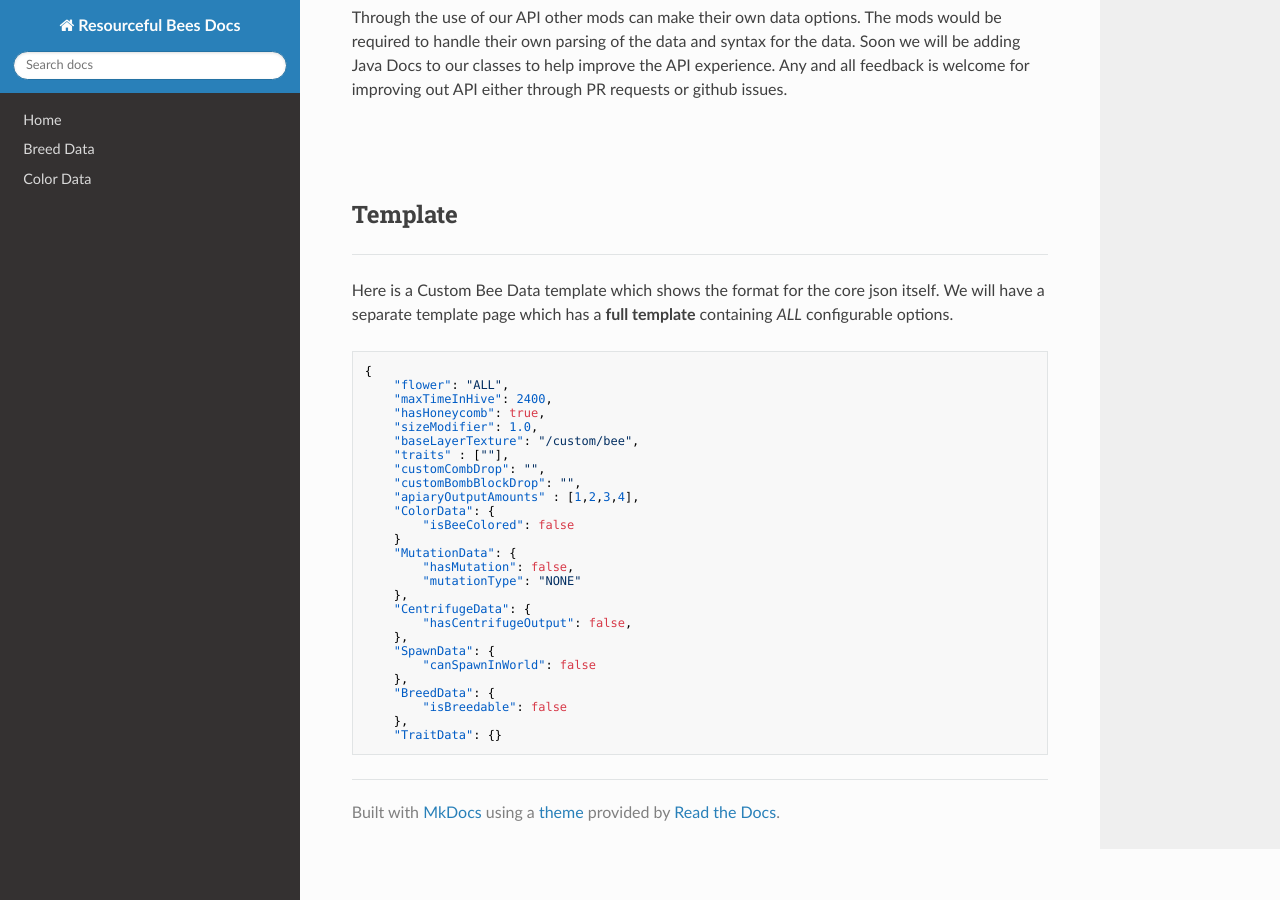
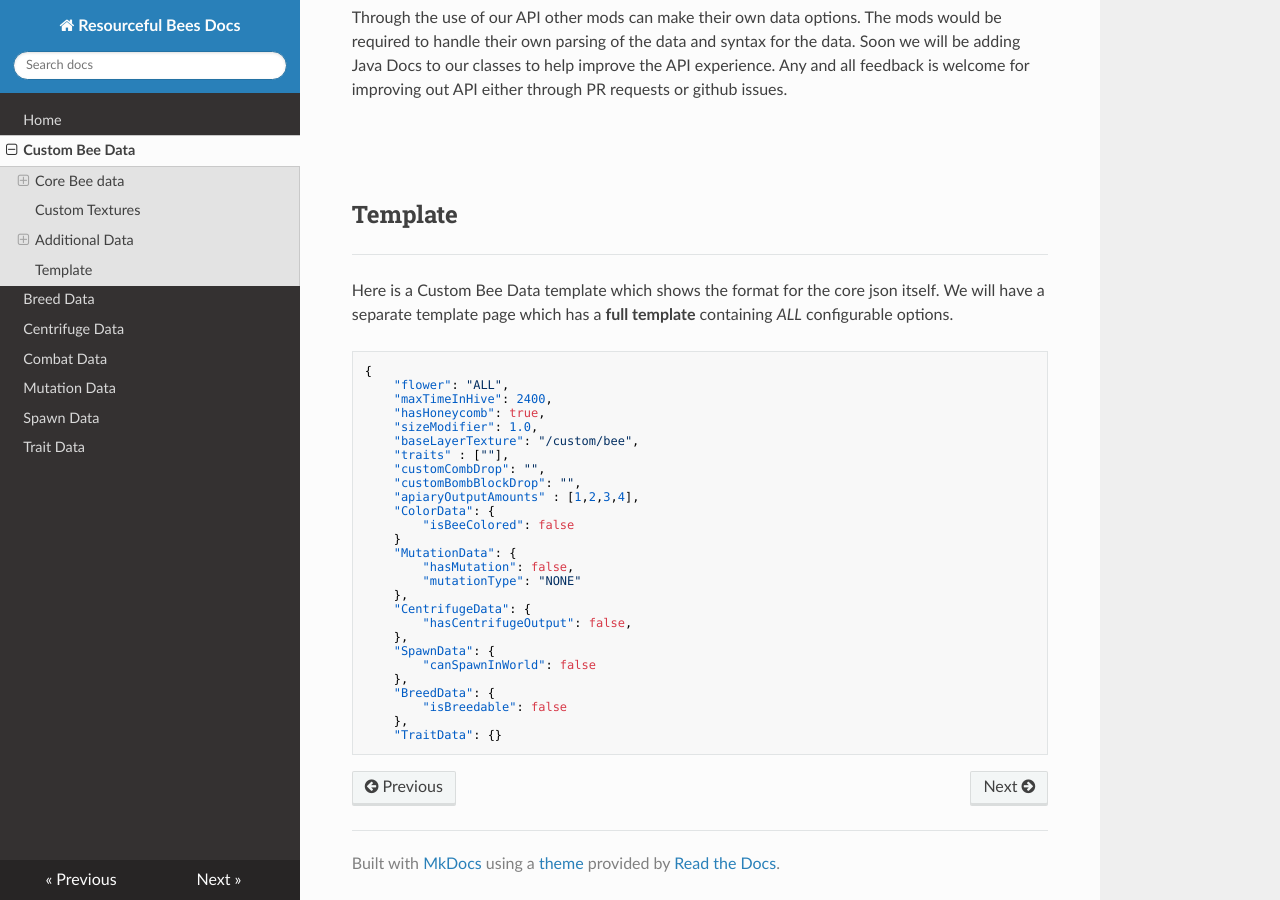
Before and after one commit to Team-Resourceful/ResourcefulBeesDocs, an MkDocs documentation site: the page built from docs/bee_data/custom_bee_data.md, in a window 1280 px wide and 900 px high, scrolled down 5339 px. Built offline with MkDocs 1.6.1, drawn with Linux system fonts in a browser that asks for light colours; nearby versions of some CDN libraries.

Commit message:
Update mkdocs.yml

```diff
--- a/mkdocs.yml
+++ b/mkdocs.yml
@@ -1,7 +1,12 @@
 nav:
   - Home: 'index.md'
+  - Custom Bee Data : 'bee_data/custom_bee_data.md'
   - Breed Data : 'bee_data/breed_data.md'
-  - Color Data : 'bee_data/color_data.md'
+  - Centrifuge Data : 'bee_data/centrifuge_data.md'
+  - Combat Data : 'bee_data/combat_data.md'
+  - Mutation Data : 'bee_data/mutation_data.md'
+  - Spawn Data : 'bee_data/spawn_data.md'
+  - Trait Data : 'bee_data/trait_data.md'
 
 site_name: Resourceful Bees Docs
 docs_dir: docs
```
